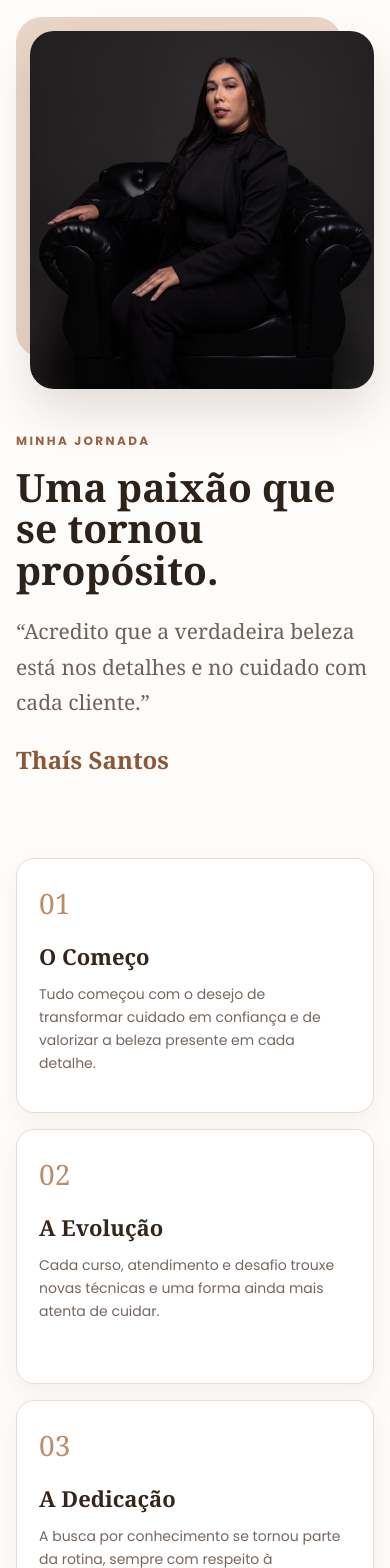
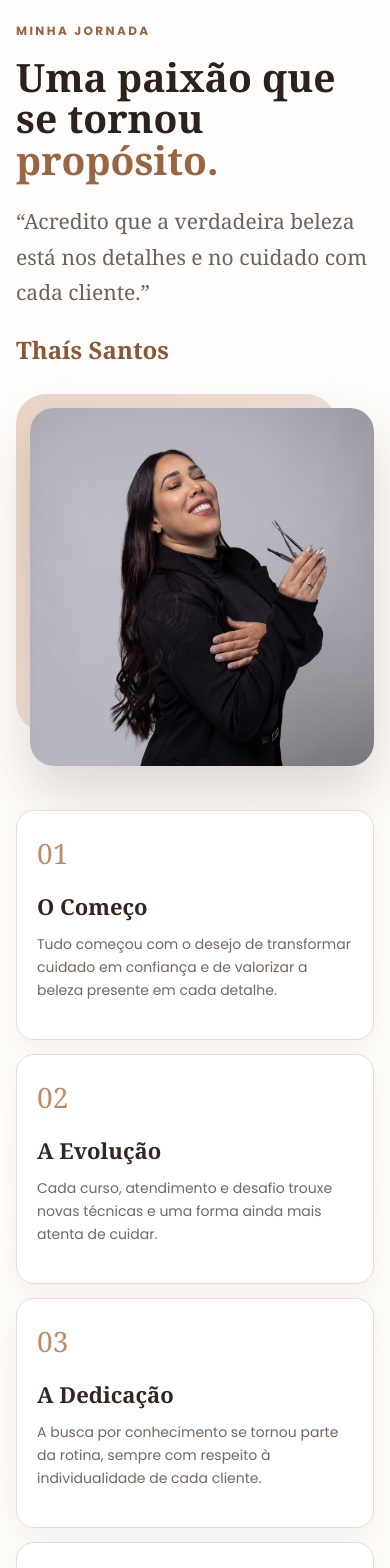
Before and after one commit to mouralph-del/BeautyFlow, a React (Vite) app: page /minha-historia in a window 390 px wide. Shown: the part 100-1668 px from the top of the page. Built offline with nearby package versions, Linux system fonts and the light colour scheme; no server answers.

Commit message:
Refine home and story visuals

```diff
--- a/src/components/Hero/Hero.css
+++ b/src/components/Hero/Hero.css
@@ -114,13 +114,28 @@
 }
 
 .home-hero {
-  max-width: 1100px;
+  position: relative;
+  width: min(1200px, calc(100% - 48px));
+  max-width: 1200px;
   margin: 0 auto;
-  padding: 72px 0 50px;
+  padding: 72px 0 56px;
   display: grid;
-  grid-template-columns: minmax(0, 1fr) minmax(320px, 430px);
+  grid-template-columns: minmax(0, 0.95fr) minmax(360px, 0.9fr);
   align-items: center;
-  gap: 54px;
+  gap: 34px;
+  isolation: isolate;
+}
+
+.home-hero::before {
+  content: "";
+  position: absolute;
+  top: 38px;
+  right: -18px;
+  bottom: 22px;
+  width: min(45vw, 520px);
+  border-radius: 34px;
+  background: linear-gradient(135deg, #efe0d3, #f8f0e8);
+  z-index: -1;
 }
 
 .hero-content {
@@ -208,28 +223,50 @@
 }
 
 .hero-photo {
+  position: relative;
+  justify-self: end;
+  width: min(500px, 100%);
   min-width: 0;
   margin: 0;
   overflow: hidden;
-  border: 1px solid #eadfd5;
-  border-radius: 24px;
+  border: 1px solid rgba(234, 223, 213, 0.8);
+  border-radius: 30px;
   background: #2b2826;
-  box-shadow: 0 24px 52px rgba(62, 42, 32, 0.16);
+  box-shadow: 0 28px 62px rgba(62, 42, 32, 0.18);
+}
+
+.hero-photo::after {
+  content: "";
+  position: absolute;
+  inset: 0;
+  background: linear-gradient(90deg, rgba(250, 247, 242, 0.12), transparent 28%);
+  pointer-events: none;
 }
 
 .hero-photo img {
   display: block;
   width: 100%;
-  aspect-ratio: 4 / 5;
+  aspect-ratio: 0.86;
   object-fit: cover;
   object-position: center 30%;
 }
 
 @media (max-width: 850px) {
   .home-hero {
+    width: 100%;
     padding: 48px 24px 44px;
     grid-template-columns: 1fr;
     gap: 28px;
+  }
+
+  .home-hero::before {
+    top: auto;
+    right: 18px;
+    bottom: 24px;
+    left: 18px;
+    width: auto;
+    height: 38%;
+    border-radius: 26px;
   }
 
   .hero-content {
@@ -237,7 +274,7 @@
   }
 
   .hero-photo {
-    width: min(420px, 100%);
+    width: min(470px, 100%);
     justify-self: center;
   }
 }
@@ -250,10 +287,12 @@
 
 @media (max-width: 560px) {
   .home-hero { padding: 38px 16px 34px; }
+  .home-hero::before { left:10px; right:10px; bottom:18px; height:34%; }
   .hero-eyebrow { margin-bottom:14px; font-size:11px; line-height:1.55; }
   .hero-content h1 { font-size:36px; line-height:1.1; letter-spacing:-1px; }
   .hero-description { margin-top:16px; font-size:15px; line-height:1.65; }
-  .hero-photo { border-radius:18px; }
+  .hero-photo { border-radius:20px; }
+  .hero-photo img { aspect-ratio: 0.88; object-position:center 28%; }
   .hero-actions {
     display:grid;
     width:100%;
--- a/src/pages/MyStory.css
+++ b/src/pages/MyStory.css
@@ -1,5 +1,5 @@
 .story-page {
-  padding: 64px 24px 90px;
+  padding: 54px 24px 90px;
   background: linear-gradient(180deg, #fffdfb, #faf7f2);
 }
 
@@ -12,34 +12,44 @@
   margin-inline: auto;
 }
 
+.story-hero,
+.journey-grid {
+  width: min(1180px, 100%);
+}
+
 .story-hero {
   display: grid;
-  grid-template-columns: minmax(0, 0.9fr) minmax(0, 1.1fr);
+  grid-template-columns: minmax(380px, 0.98fr) minmax(0, 1fr);
   align-items: center;
-  gap: 68px;
+  gap: 42px;
 }
 
 .story-portrait {
   position: relative;
-  min-height: 552px;
-  padding: 22px 0 0 22px;
+  min-height: 580px;
+  padding: 24px 0 0 24px;
 }
 
 .story-portrait > span {
   position: absolute;
-  inset: 0 32px 32px 0;
-  border-radius: 26px;
-  background: #ead6c8;
+  inset: 0 38px 34px 0;
+  border-radius: 30px;
+  background: linear-gradient(135deg, #ead6c8, #f6ebe3);
 }
 
 .story-portrait img {
   position: relative;
   display: block;
   width: 100%;
-  height: 530px;
+  height: 560px;
   object-fit: cover;
+  object-position: center 38%;
   border-radius: 24px;
-  box-shadow: 0 22px 48px rgba(67, 43, 32, 0.15);
+  box-shadow: 0 26px 56px rgba(67, 43, 32, 0.18);
+}
+
+.story-introduction {
+  max-width: 560px;
 }
 
 .story-introduction > span,
@@ -59,6 +69,10 @@
   line-height: 1.06;
 }
 
+.story-introduction h1 span {
+  color: #9a6543;
+}
+
 .story-introduction blockquote {
   margin: 0 0 22px;
   color: #6d625b;
@@ -76,15 +90,15 @@
 .journey-grid {
   display: grid;
   grid-template-columns: repeat(5, minmax(0, 1fr));
-  gap: 16px;
-  margin-top: 82px;
+  gap: 14px;
+  margin-top: 54px;
 }
 
 .journey-grid article {
   position: relative;
   overflow: hidden;
-  min-height: 255px;
-  padding: 25px 22px;
+  min-height: 230px;
+  padding: 23px 20px;
   border: 1px solid #eadbd0;
   border-radius: 18px;
   background: #fff;
@@ -166,7 +180,7 @@
 
 .story-timeline,
 .story-certificates {
-  margin-top: 96px;
+  margin-top: 82px;
 }
 
 .story-section-heading {
@@ -278,33 +292,53 @@
 
 @media (max-width: 1000px) {
   .story-hero {
-    gap: 38px;
+    grid-template-columns: minmax(0, 0.9fr) minmax(0, 1fr);
+    gap: 30px;
+  }
+
+  .story-portrait {
+    min-height: 500px;
+  }
+
+  .story-portrait img {
+    height: 478px;
   }
 
   .journey-grid {
-    grid-template-columns: repeat(2, minmax(0, 1fr));
+    grid-template-columns: repeat(3, minmax(0, 1fr));
+    margin-top: 48px;
   }
 
-  .journey-grid article:last-child {
+  .journey-grid article:nth-last-child(-n + 2) {
     grid-column: 1 / -1;
   }
 }
 
-@media (max-width: 720px) {
+@media (max-width: 840px) {
   .story-page {
     padding: 38px 16px 65px;
   }
 
   .story-hero {
     grid-template-columns: 1fr;
+    gap: 28px;
+  }
+
+  .story-introduction {
+    order: 1;
   }
 
   .story-portrait {
-    min-height: 420px;
+    order: 2;
+    min-height: 430px;
   }
 
   .story-portrait img { height:398px; }
   .story-introduction h1 { font-size:clamp(36px,10vw,48px); }
+
+  .journey-grid {
+    margin-top: 44px;
+  }
 
   .timeline-track {
     grid-template-columns: 1fr;
--- a/src/pages/MyStory.jsx
+++ b/src/pages/MyStory.jsx
@@ -3,7 +3,7 @@ import colorimetryCertificate from "../assets/certificates/colorimetria-sobrance
 import masterclassCertificate from "../assets/certificates/masterclass-micropigmentacao-2020.jpeg";
 import microbladingCertificate from "../assets/certificates/microblading-fio-a-fio-2023.jpeg";
 import perfectClassicCertificate from "../assets/certificates/perfect-classic-2d-2026.jpeg";
-import thaisStoryPhoto from "../assets/images/thais-servicos-trajetoria.jpeg";
+import thaisStoryPhoto from "../assets/images/thais-minha-historia.jpeg";
 import Layout from "../layouts/Layout";
 import "./MyStory.css";
 
@@ -78,7 +78,7 @@ function MyStory() {
 
           <div className="story-introduction">
             <span>Minha jornada</span>
-            <h1>Uma paixão que se tornou propósito.</h1>
+            <h1>Uma paixão que se tornou <span>propósito.</span></h1>
             <blockquote>
               “Acredito que a verdadeira beleza está nos detalhes e no cuidado
               com cada cliente.”
```
Also changed, not shown: src/assets/images/thais-minha-historia.jpeg (added), src/assets/images/thais-servicos-trajetoria.jpeg (deleted).
